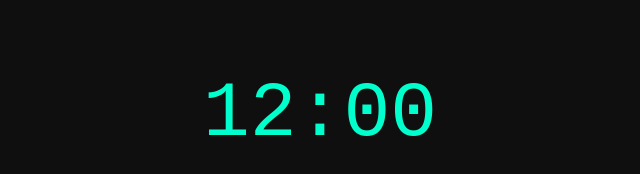
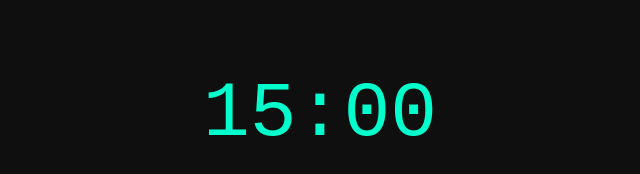
Before and after one commit to A-MK-O/Time, a plain HTML site: page index.html in a window 1280 px wide. Shown: the part 294-468 px from the top of the page, 320-960 px from the left. Drawn offline with Linux system fonts and the light colour scheme.

Commit message:
Update index.html

```diff
--- a/index.html
+++ b/index.html
@@ -24,9 +24,9 @@
     <div id="time">00:00</div>
     <script>
         // CONFIGURABLE VALUES
-        let startHour = 12;
-        let endHour = 24;
-        let realDurationMinutes = 60; // 1 real hour for a full 24h in-game cycle
+        let startHour = 15;
+        let endHour = 19;
+        let realDurationMinutes = 30; // 1 real hour for a full 24h in-game cycle
 
         // CALCULATED VALUES
         let totalGameMinutes = (endHour - startHour) * 60;
```
